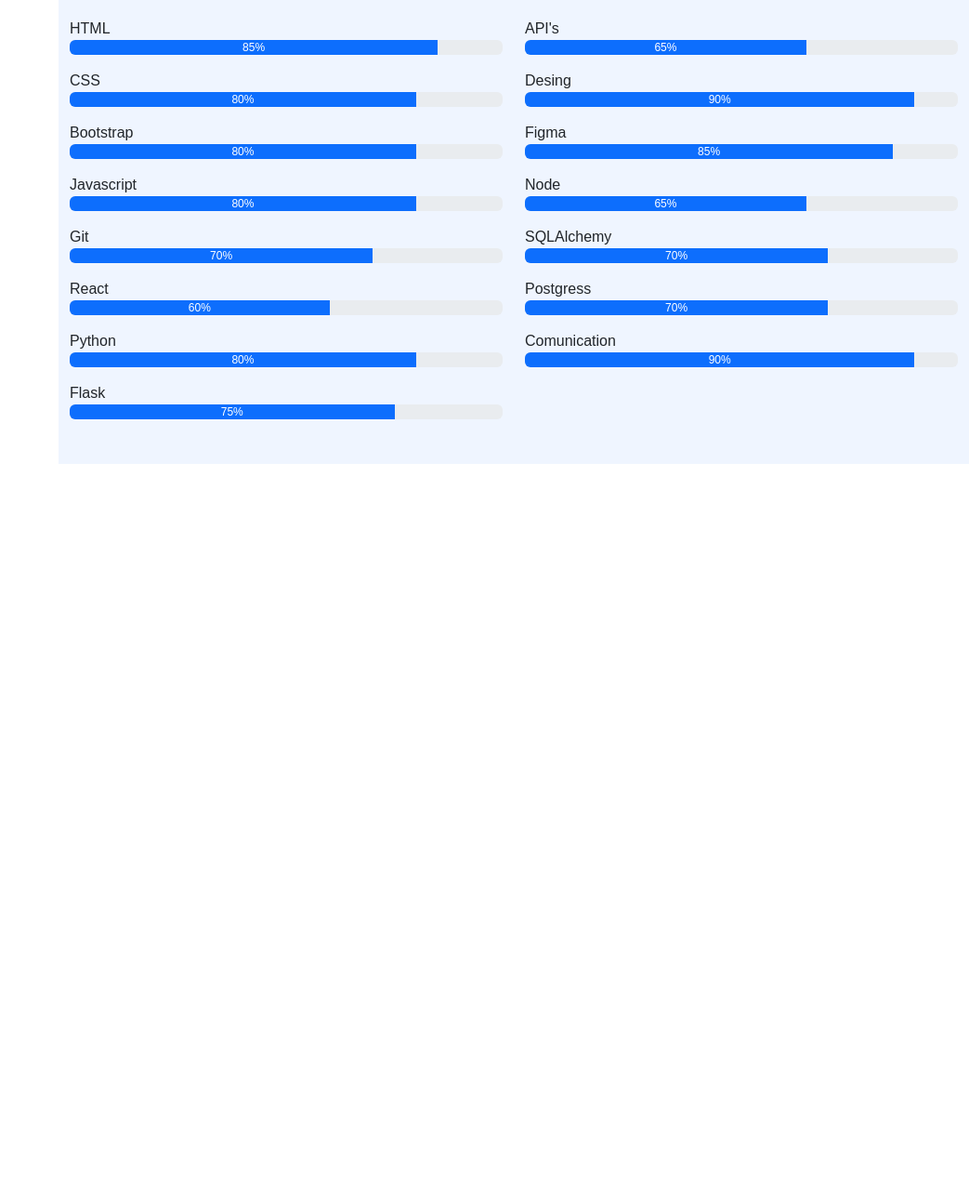
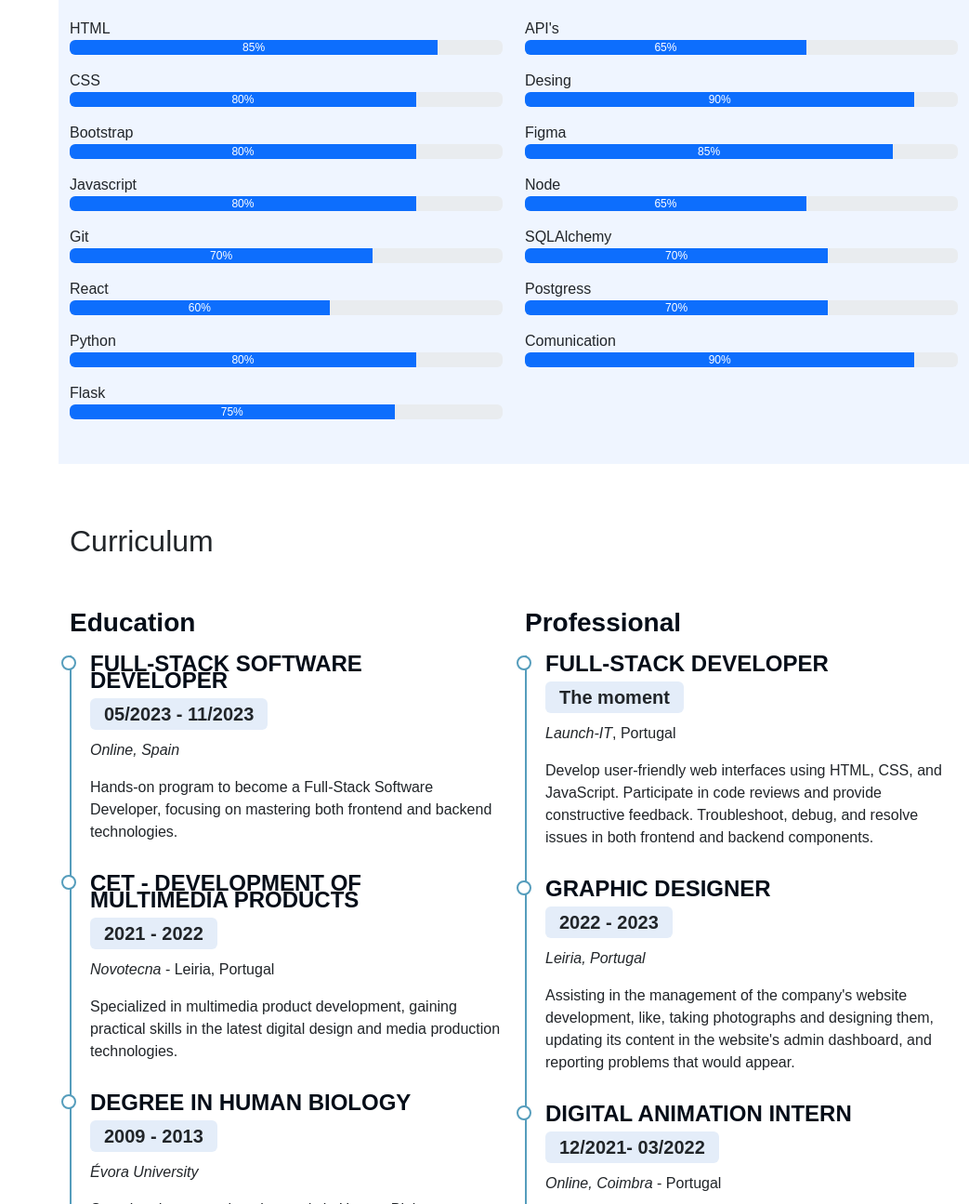
Before and after one commit to Placito/My_Portfolio, a plain HTML site: page templates/index.html in a window 1280 px wide. Shown: the part 1505-2800 px from the top of the page at 93% size, without its empty margins (237-1280 px from the left). Before the commit the page ends 2004 px from the top, so only its background shows below. Drawn offline with nearby package versions, Linux system fonts and the light colour scheme.

Commit message:
section curriculum

```diff
--- a/static/style.css
+++ b/static/style.css
@@ -48,6 +48,7 @@
 }
 .nav-menu {
     padding: 1.5rem;
+    position: ;
 }
 .nav-menu a,
 .nav-menu a:focus {
@@ -163,3 +164,42 @@
 .section-bg {
     background-color: #eff5ff;
 }
+.cv .cv-title {
+    font-weight: 700;
+    margin-top:  20px;
+    margin-bottom: 20px;
+    color: #050d18;
+}
+.cv .cv-item {
+    padding: 0 0 20px 20px;
+    margin-top: -2px;
+    border-left: 2px solid #559DBC;
+    position: relative;
+}
+.cv .cv-item h4 {
+    line-height: 18px;
+    font-weight: 600;
+    text-transform: uppercase;
+    font-family: "Poppins", sans-serif;
+    color: #050d18;
+    margin-bottom: 10px;
+}
+.cv .cv-item h5 {
+    background: #e4edf9;
+    padding: 5px 15px;
+    font-weight: 600;
+    margin-bottom: 10px;
+    width: fit-content;
+    border-radius: 6px;
+}
+.cv .cv-item::before {
+    content: "";
+    position: absolute;
+    top: 0;
+    right: 99%;
+    width: 16px;
+    height: 16px;
+    border-radius: 50%;
+    border: 2px solid #559DBC;
+    background-color: #fff;
+}
--- a/templates/index.html
+++ b/templates/index.html
@@ -41,13 +41,13 @@
                   <a class="nav-link" href="#skills"><i class="bi bi-list-check"></i> Skills</a>
                 </li>
                 <li class="nav-item">
-                    <a class="nav-link" href="#"><i class="bi bi-file-earmark"></i> Curriculum</a>
+                    <a class="nav-link" href="#curriculum"><i class="bi bi-file-earmark"></i> Curriculum</a>
                 </li>
                 <li class="nav-item">
-                    <a class="nav-link" href="#"><i class="bi bi-collection"></i> Portfólio</a>
+                    <a class="nav-link" href="#portfolio"><i class="bi bi-collection"></i> Portfolio</a>
                 </li>
                 <li class="nav-item">
-                    <a class="nav-link" href="#"><i class="bi bi-envelope"></i> Contact</a>
+                    <a class="nav-link" href="#contact"><i class="bi bi-envelope"></i> Contact</a>
                 </li>
             </ul>
         </nav>
@@ -173,6 +173,63 @@
                 </div>
             </div>
         </section>
+        <section class="mt-5 cv" id="curriculum">
+            <div class="container pb-5">
+                <h2 class="pt-3 pb-4">Curriculum</h2>
+                <div class="row">
+                    <div class="col-md-6">
+                        <h3 class="cv-title">Education</h3>
+                        <div class="cv-item">
+                            <h4>Full-Stack Software Developer</h4>
+                            <h5>05/2023 - 11/2023</h5>
+                            <p><em>Online, Spain</em></p>
+                            <p>Hands-on program to become a Full-Stack Software Developer, focusing on mastering both frontend and backend technologies.</p>
+                        </div>
+                        <div class="cv-item">
+                            <h4>CET -
+                                Development of multimedia products</h4>
+                            <h5>2021 - 2022</h5>
+                            <p><em>Novotecna</em> - Leiria, Portugal</p>
+                            <p>Specialized in multimedia product development, gaining practical skills in the latest digital design and media production technologies.</p>
+                        </div>
+                        <div class="cv-item">
+                            <h4>Degree in Human Biology</h4>
+                            <h5>2009 - 2013</h5>
+                            <p><em>Évora University</em></p>
+                            <p>Completed a comprehensive study in Human Biology, acquiring a strong foundation in biological sciences and their application to human health and disease.</p>
+                        </div>
+                    </div>
+                    <div class="col-md-6">
+                        <h3 class="cv-title">Professional</h3>
+                        <div class="cv-item">
+                            <h4>Full-Stack Developer</h4>
+                            <h5>The moment</h5>
+                            <p><em>Launch-IT</em>, Portugal</p>
+                            <p>Develop user-friendly web interfaces using HTML, CSS, and JavaScript.
+                                Participate in code reviews and provide constructive feedback.
+                                Troubleshoot, debug, and resolve issues in both frontend and backend components.
+                            </p>
+                        </div>
+                        <div class="cv-item">
+                            <h4>Graphic designer</h4>
+                            <h5>2022 - 2023</h5>
+                            <p><em>Leiria, Portugal</em></p>
+                            <p>Assisting in the management of the company's website
+                                development, like, taking photographs and designing
+                                them, updating its content in the website's admin
+                                dashboard, and reporting problems that would appear.
+                                </p>
+                        </div>
+                        <div class="cv-item">
+                            <h4>Digital animation intern</h4>
+                            <h5>12/2021- 03/2022</h5>
+                            <p><em>Online, Coimbra</em> - Portugal</p>
+                            <p>Role as creator of content, animations, web design and learning</p>
+                        </div>
+                    </div>
+                </div>
+            </div>
+        </section>
     </main>
     <script src="../static/bootstrap/js/bootstrap.bundle.min.js"></script>
     <script src="../static/script.js"></script>
```
